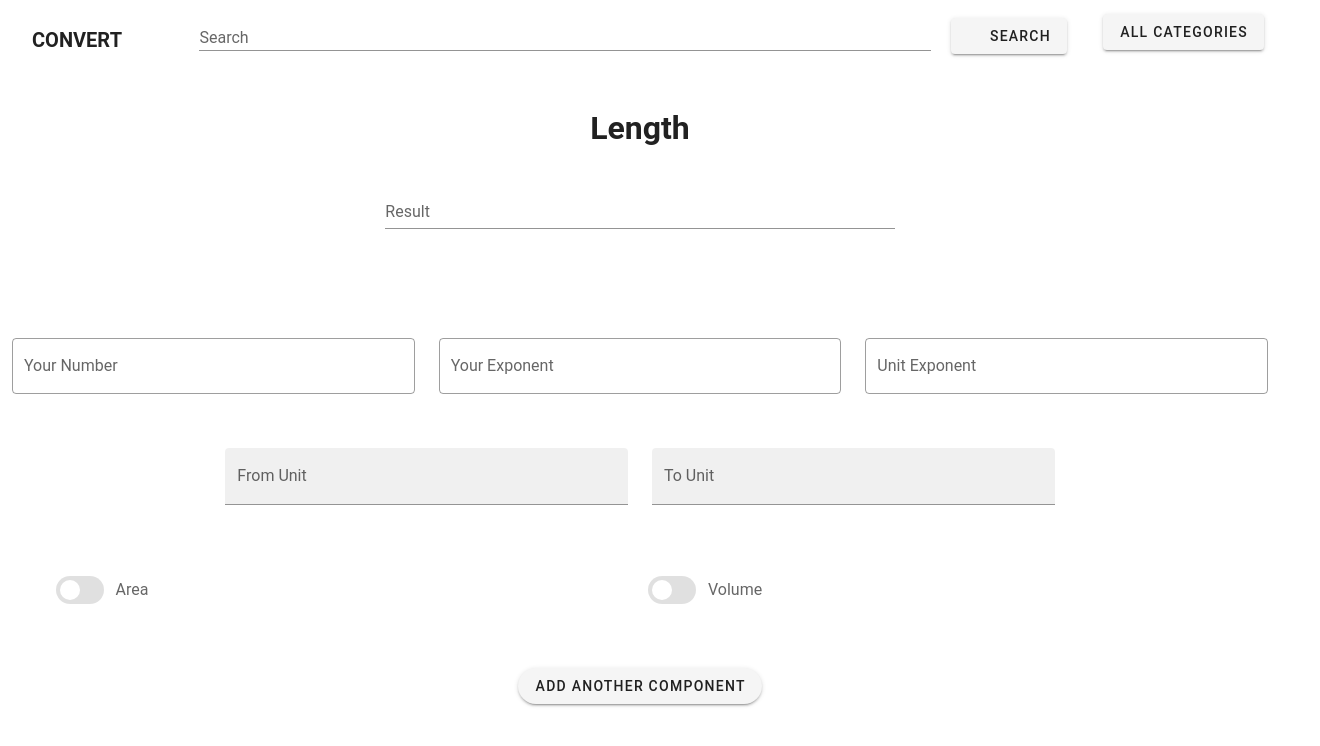
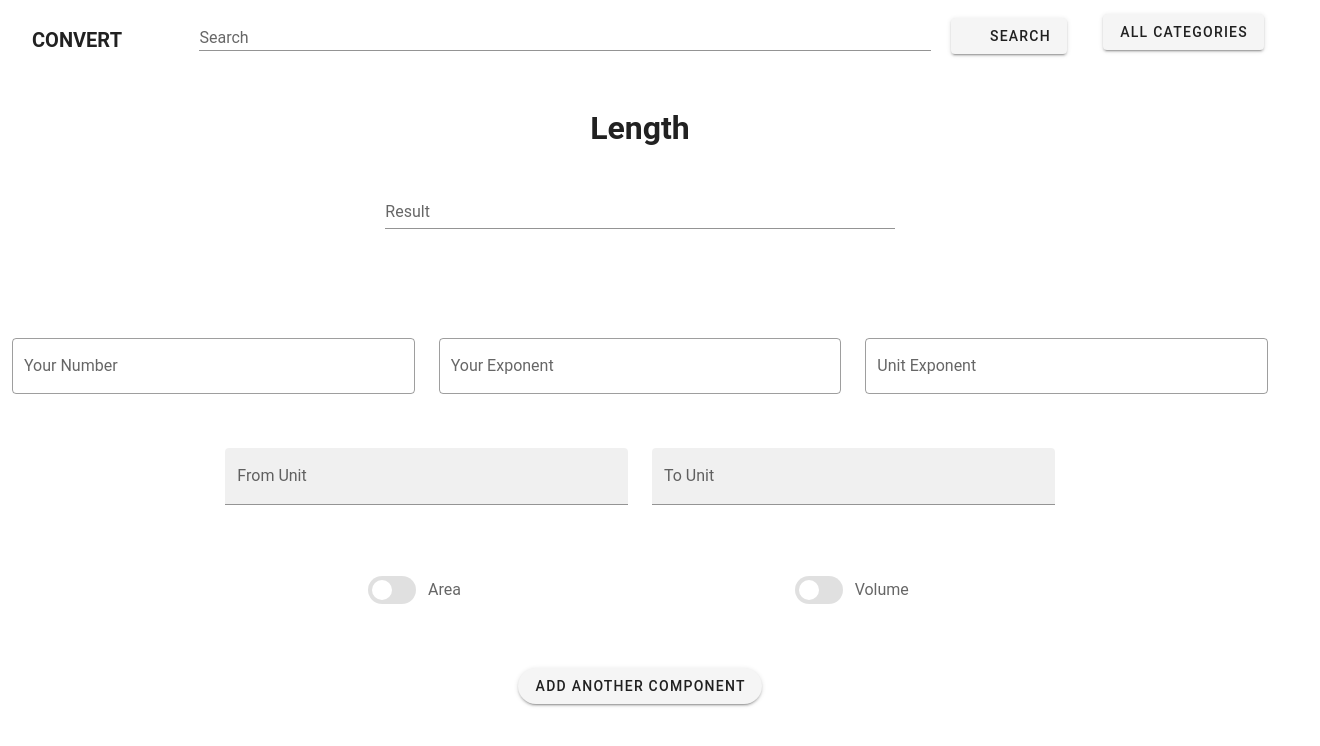
Before and after one commit to bojkip/vueconvert, a Vue app: page / in a window 1280 px wide. Shown: the top 746 px of the page, 1320 px wide, since content can reach past the window. Built offline with nearby package versions, Linux system fonts and the light colour scheme; the HTML template or start-up script is replaced by a standard one; what vue-units would draw is missing.

Commit message:
Add files via upload

```diff
--- a/src/components/Units/Length.vue
+++ b/src/components/Units/Length.vue
@@ -60,14 +60,13 @@
             filled
             label="To Unit"
             placeholder="Milimeter or mm"
-
           ></v-autocomplete>
         </v-col>
       </v-row>
       </v-container>
-    <v-container>
-      <v-row>
-        <v-col>
+    <v-container class="mx-10" fluid>
+      <v-row justify="center">
+        <v-col  xl="4" lg="4" sm="4">
           <v-switch
             v-model="showAreaUnits"
             inset
@@ -76,7 +75,7 @@
             :disabled="disAreaBtn"
           ></v-switch>
         </v-col>
-        <v-col>
+        <v-col  xl="2" lg="2" sm="2">
           <v-switch
             v-model="showVolumeUnits"
             inset
```
